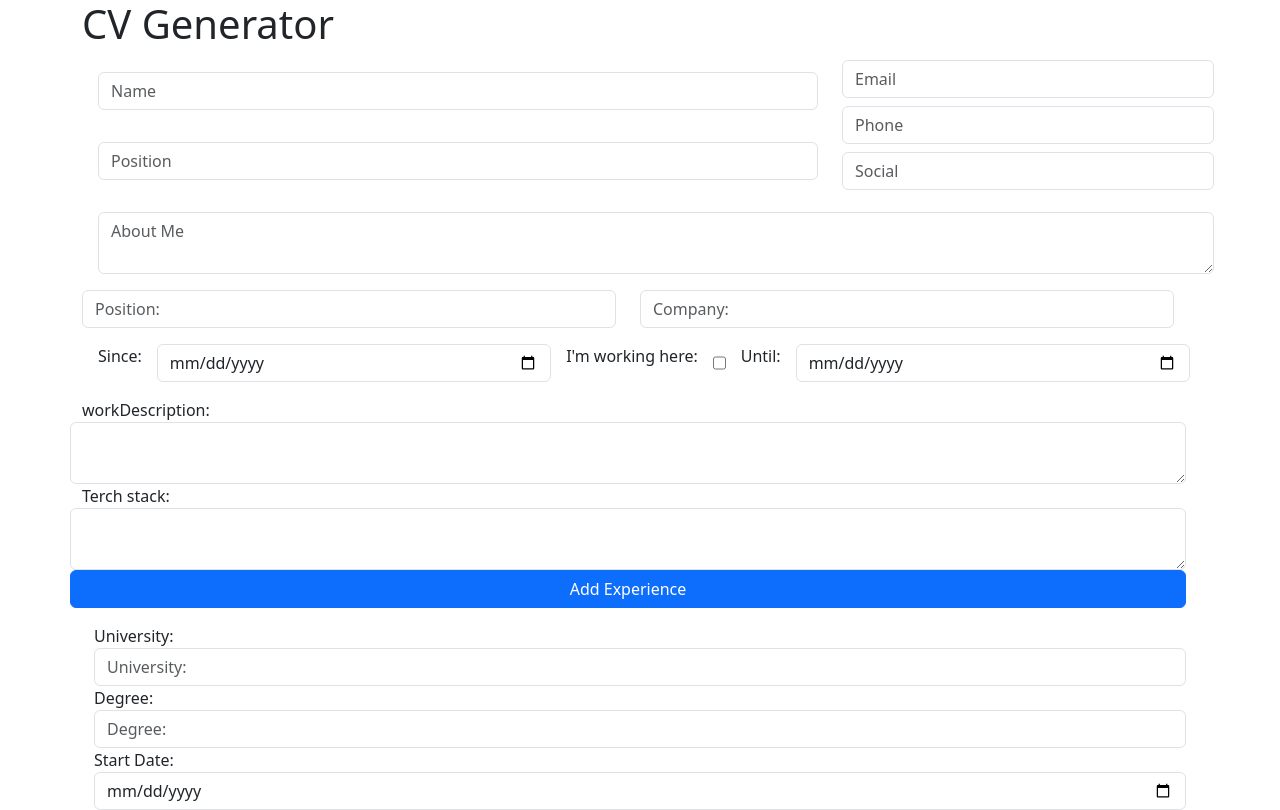
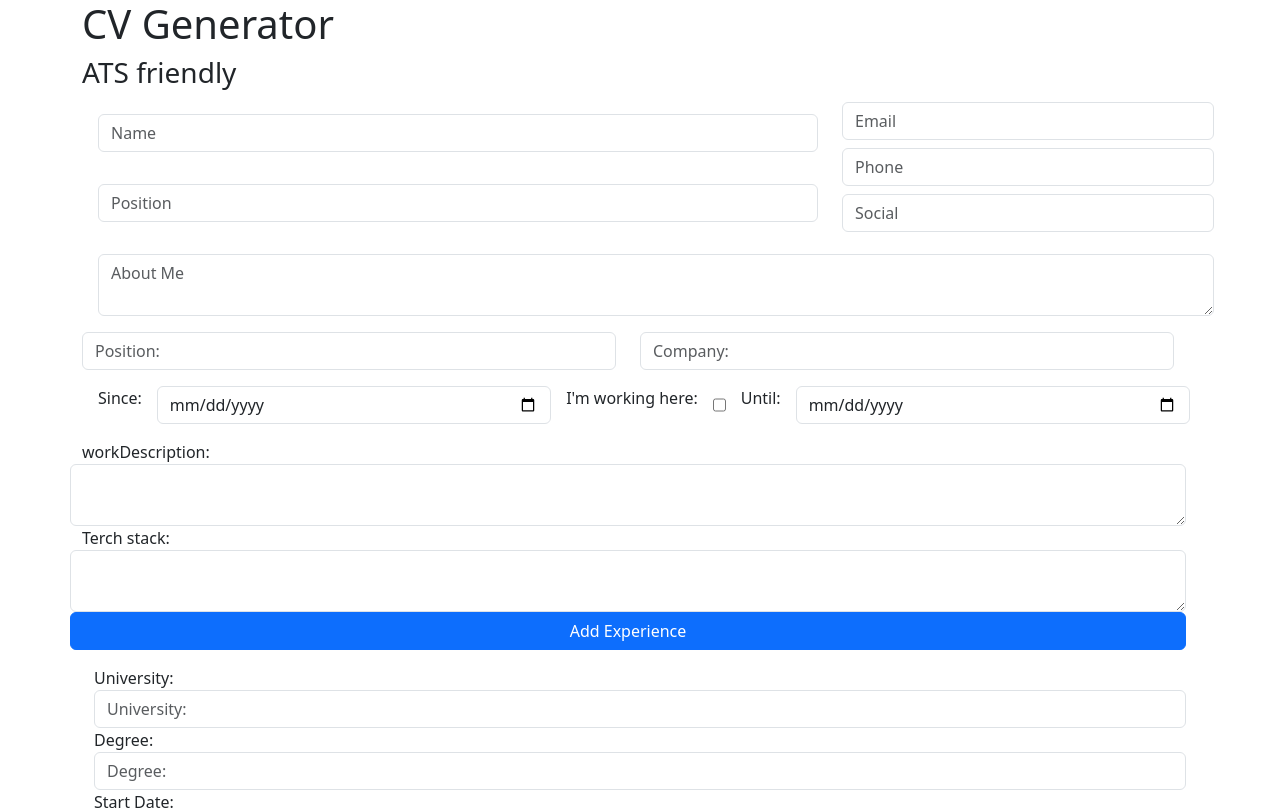
Before and after one commit to danielhh-dev/Resume-Generator, a React (Vite) app: page / in a window 1280 px wide. Shown: the top 810 px of the page. Built offline with nearby package versions, Linux system fonts and the light colour scheme.

Commit message:
ats fryendly

```diff
--- a/src/components/CVGenerator.tsx
+++ b/src/components/CVGenerator.tsx
@@ -136,6 +136,7 @@ const CVGenerator: React.FC = () => {
   return (
     <div className="container mb-5 pb-5">
       <h1>CV Generator</h1>
+      <h3>ATS friendly</h3>
       <div className=" ">
         {/* Basic info */}
         <BasicInfoComponent
```
